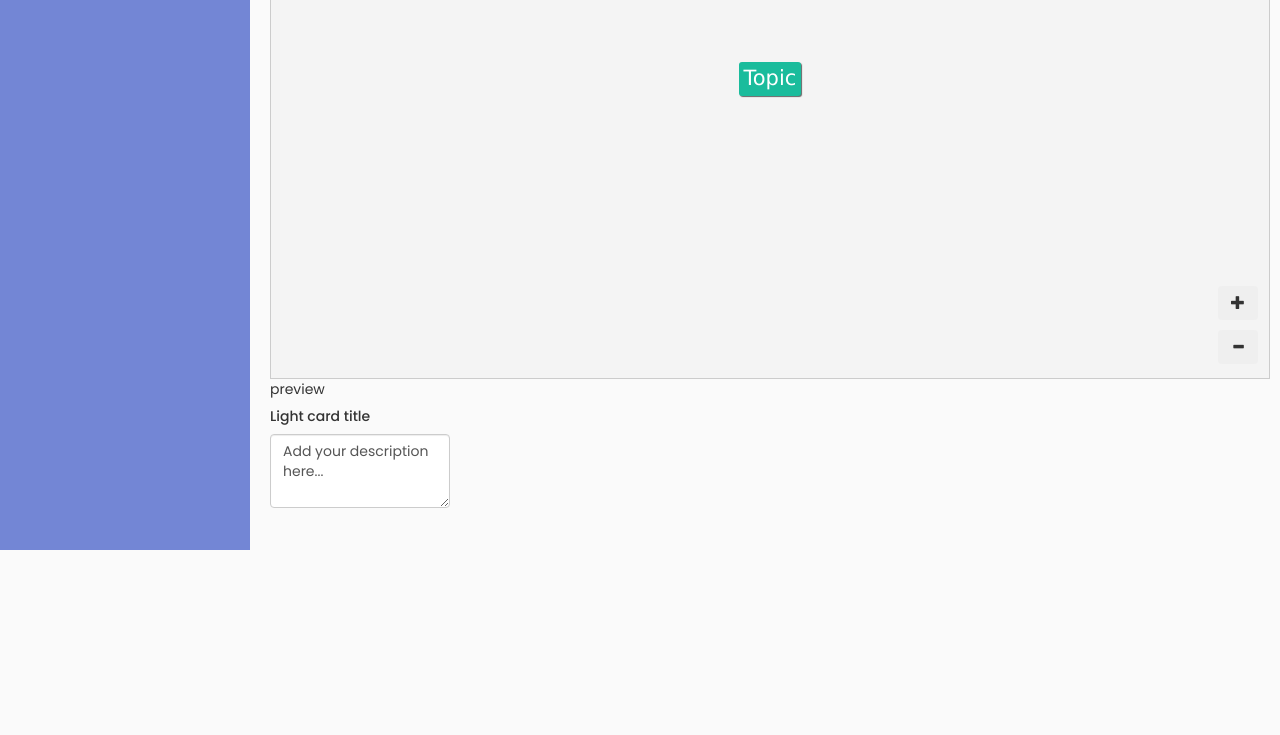
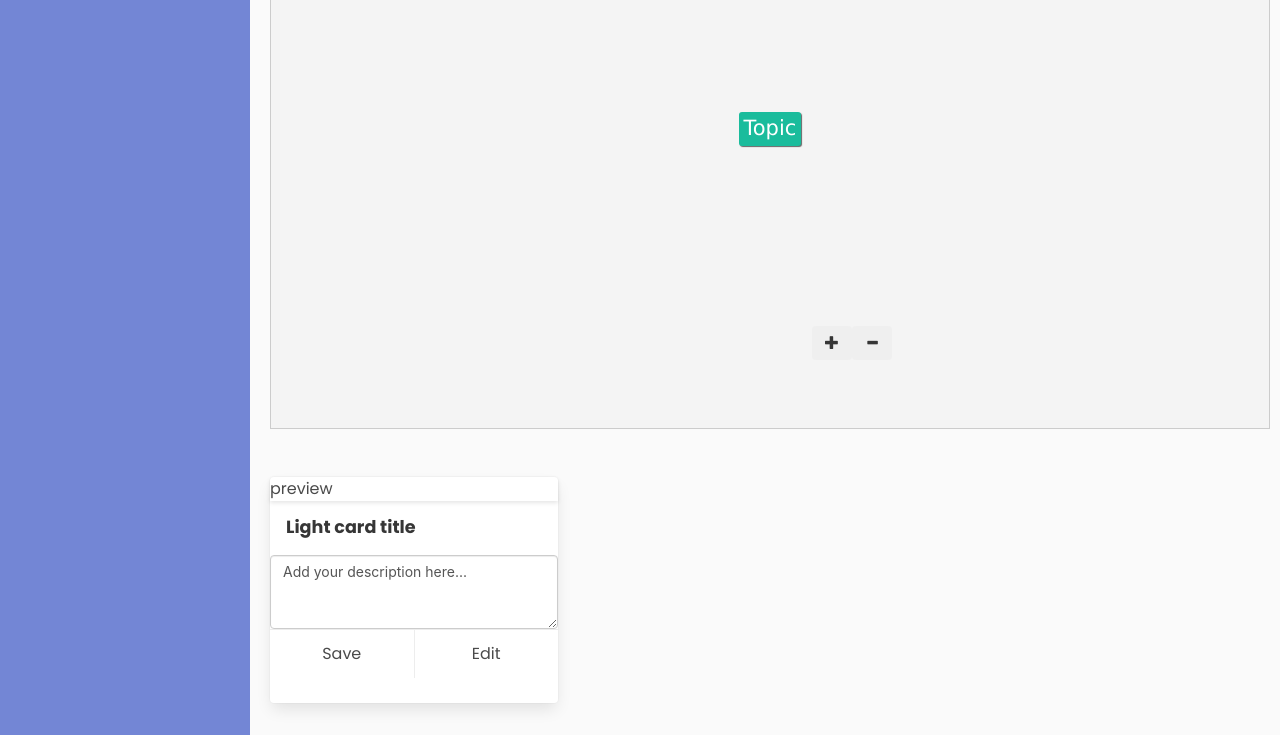
Before and after one commit to natnaelkibe22/Project-1-mindmap, a website: page src/index.html in a window 1280 px wide. Shown: the part 402-1137 px from the top of the page. Before the commit the page ends 952 px from the top, so only its background shows below. Drawn offline with nearby package versions, Linux system fonts and the light colour scheme.

Commit message:
editable card title

```diff
--- a/src/index.html
+++ b/src/index.html
@@ -10,6 +10,7 @@
          <!-- Bootstrap CSS CDN -->
         <link rel="stylesheet" href="https://maxcdn.bootstrapcdn.com/bootstrap/3.3.7/css/bootstrap.min.css">
         <link rel="stylesheet" href="https://cdn.jsdelivr.net/npm/bootstrap-select@1.13.14/dist/css/bootstrap-select.min.css">
+        <link href="https://cdnjs.cloudflare.com/ajax/libs/bulma/0.6.2/css/bulma.css" rel="stylesheet" />
         <!-- Our Custom CSS -->
         <link rel="stylesheet" href="../style/jsmind-navbar.css">
         <link rel="stylesheet" href="../style/jsmind.css">
@@ -120,11 +121,18 @@
                           </i></button>
                      </ul>
                 </div>
+
                 <div class="card bg-light mb-3" style="position: top-right; max-width: 18rem;">
                     <div class="card-header">preview</div>
                     <div class="card-body">
-                      <h5 class="card-title">Light card title</h5>
+                        <p class="card-header-title card-header-title--editable" contenteditable>
+                            Light card title
+                        </p>
                       <textarea class="card-text form-control" id="exampleFormControlTextarea1" rows="3">Add your description here...</textarea>
+                      <footer class="card-footer">
+                        <a href="#" class="card-footer-item">Save</a>
+                        <a href="#" class="card-footer-item">Edit</a>
+                      </footer>
                     </div>
          <input style="visibility: hidden;" class="file" type="file" id = "image-chooser" accept="image/*"/>
     </div>
--- a/style/jsmind.css
+++ b/style/jsmind.css
@@ -436,9 +436,9 @@ a.article, a.article:hover {
     background:#f4f4f4;
 }
 #zoom-inline{
-position: absolute;
-right:    0;
-bottom:   0;
+position: relative;
+left:    520px;
+bottom:   110px;
 }
 .sidebar-button{
     padding: 80px 30px;
@@ -501,3 +501,24 @@ bottom:   0;
         display: none;
     }
 }
+/* ---------------------------------------------------
+    DISCRIPTION BOX
+----------------------------------------------------- */
+.container {
+    padding: 20px;
+  }
+
+  .card {
+    margin-bottom: 20px;
+  }
+
+  .card-header-title-input {
+    font-size: inherit;
+    font-weight: inherit;
+    width: 50%;
+    display: block;
+  }
+
+  .card-header-title--editable {
+    outline: none;
+  }
```
